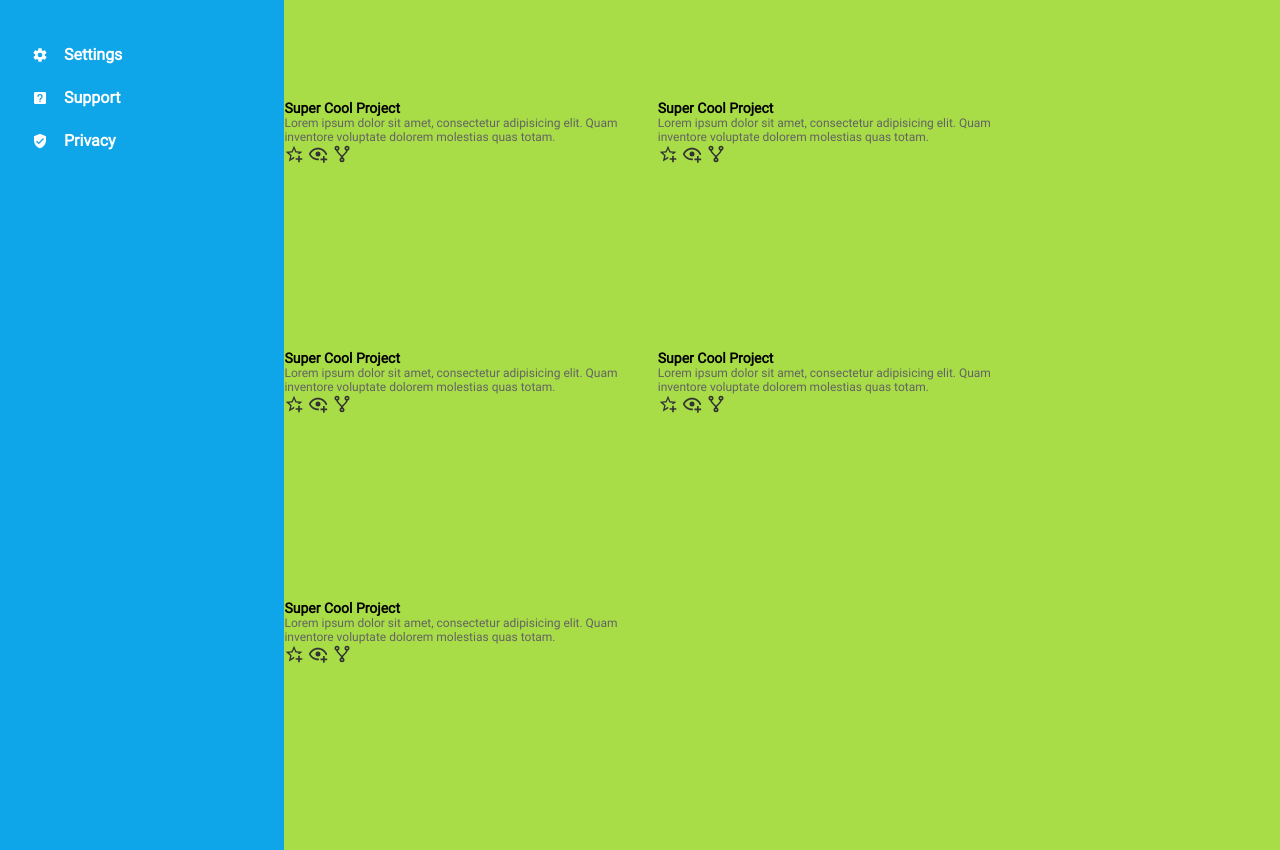
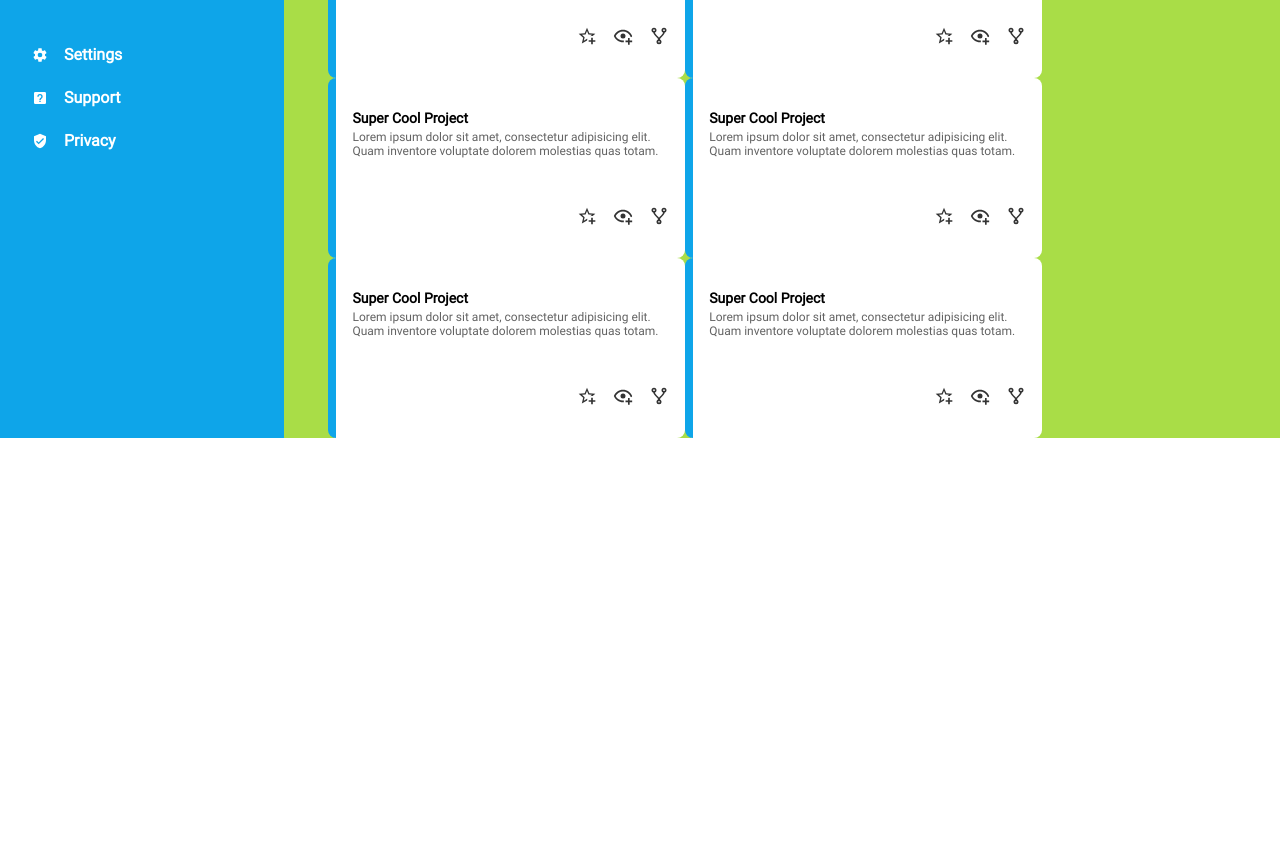
Before and after one commit to Dmitry-174/Odin-Admin-dashboard, a plain HTML site: page index.html in a window 1280 px wide. Shown: the part 349-1199 px from the top of the page. After the commit the page ends 800 px from the top, so only its background shows below. Drawn offline with Linux system fonts and the light colour scheme.

Commit message:
Make card

```diff
--- a/index.html
+++ b/index.html
@@ -279,30 +279,6 @@
                         </svg>
                     </div>
                 </div>
-                <div class="card">
-                    <h2>Super Cool Project</h2>
-                    <p class="project-desc">
-                        Lorem ipsum dolor sit amet, consectetur adipisicing elit. Quam inventore voluptate dolorem
-                        molestias quas totam.
-                    </p>
-                    <div class="activities">
-                        <svg viewBox="0 0 24 24">
-                            <title>Star icon</title>
-                            <path fill="currentColor"
-                                d="M5.8 21L7.4 14L2 9.2L9.2 8.6L12 2L14.8 8.6L22 9.2L18.8 12H18C17.3 12 16.6 12.1 15.9 12.4L18.1 10.5L13.7 10.1L12 6.1L10.3 10.1L5.9 10.5L9.2 13.4L8.2 17.7L12 15.4L12.5 15.7C12.3 16.2 12.1 16.8 12.1 17.3L5.8 21M17 14V17H14V19H17V22H19V19H22V17H19V14H17Z" />
-                        </svg>
-                        <svg viewBox="0 0 24 24">
-                            <title>Eye icon</title>
-                            <path fill="currentColor"
-                                d="M12,4.5C7,4.5 2.73,7.61 1,12C2.73,16.39 7,19.5 12,19.5C12.36,19.5 12.72,19.5 13.08,19.45C13.03,19.13 13,18.82 13,18.5C13,18.14 13.04,17.78 13.1,17.42C12.74,17.46 12.37,17.5 12,17.5C8.24,17.5 4.83,15.36 3.18,12C4.83,8.64 8.24,6.5 12,6.5C15.76,6.5 19.17,8.64 20.82,12C20.7,12.24 20.56,12.45 20.43,12.68C21.09,12.84 21.72,13.11 22.29,13.5C22.56,13 22.8,12.5 23,12C21.27,7.61 17,4.5 12,4.5M12,9A3,3 0 0,0 9,12A3,3 0 0,0 12,15A3,3 0 0,0 15,12A3,3 0 0,0 12,9M18,14.5V17.5H15V19.5H18V22.5H20V19.5H23V17.5H20V14.5H18Z" />
-                        </svg>
-                        <svg viewBox="0 0 24 24">
-                            <title>Fork icon</title>
-                            <path fill="currentColor"
-                                d="M6,2A3,3 0 0,1 9,5C9,6.28 8.19,7.38 7.06,7.81C7.15,8.27 7.39,8.83 8,9.63C9,10.92 11,12.83 12,14.17C13,12.83 15,10.92 16,9.63C16.61,8.83 16.85,8.27 16.94,7.81C15.81,7.38 15,6.28 15,5A3,3 0 0,1 18,2A3,3 0 0,1 21,5C21,6.32 20.14,7.45 18.95,7.85C18.87,8.37 18.64,9 18,9.83C17,11.17 15,13.08 14,14.38C13.39,15.17 13.15,15.73 13.06,16.19C14.19,16.62 15,17.72 15,19A3,3 0 0,1 12,22A3,3 0 0,1 9,19C9,17.72 9.81,16.62 10.94,16.19C10.85,15.73 10.61,15.17 10,14.38C9,13.08 7,11.17 6,9.83C5.36,9 5.13,8.37 5.05,7.85C3.86,7.45 3,6.32 3,5A3,3 0 0,1 6,2M6,4A1,1 0 0,0 5,5A1,1 0 0,0 6,6A1,1 0 0,0 7,5A1,1 0 0,0 6,4M18,4A1,1 0 0,0 17,5A1,1 0 0,0 18,6A1,1 0 0,0 19,5A1,1 0 0,0 18,4M12,18A1,1 0 0,0 11,19A1,1 0 0,0 12,20A1,1 0 0,0 13,19A1,1 0 0,0 12,18Z" />
-                        </svg>
-                    </div>
-                </div>
             </div>
 
             <div class="announcements"></div>
--- a/style.css
+++ b/style.css
@@ -188,11 +188,14 @@ h1 {
     font-weight: 900;
     font-size: 1rem;
     grid-column: 1 / -1;
+    padding-top: 2rem;
+    padding-bottom: 1rem;
 }
 
 h2 {
     font-weight: 900;
     font-size: 0.875rem;
+    padding-bottom: 0.25rem;
 }
 
 .project-desc {
@@ -212,10 +215,28 @@ h2 {
 main {
     display: grid;
     grid-template-columns: 3fr 1fr;
+    padding-left: 2.75rem;
 }
 
 .projects {
     display: grid;
     grid-template-columns: repeat(auto-fill, minmax(250px, 1fr));
-    grid-auto-rows: 250px;
+    grid-auto-rows: 180px;
+
 }
+
+.card {
+    display: flex;
+    flex-direction: column;
+    padding: 2rem 1rem;
+    border-radius: 0.5rem;
+    background-color: #FFFFFF;
+    border-left: #0ea5e9 solid 0.5rem;
+}
+
+.activities {
+    align-self: flex-end;
+    margin-top: auto;
+    display: flex;
+    gap: 1rem;
+}
```
